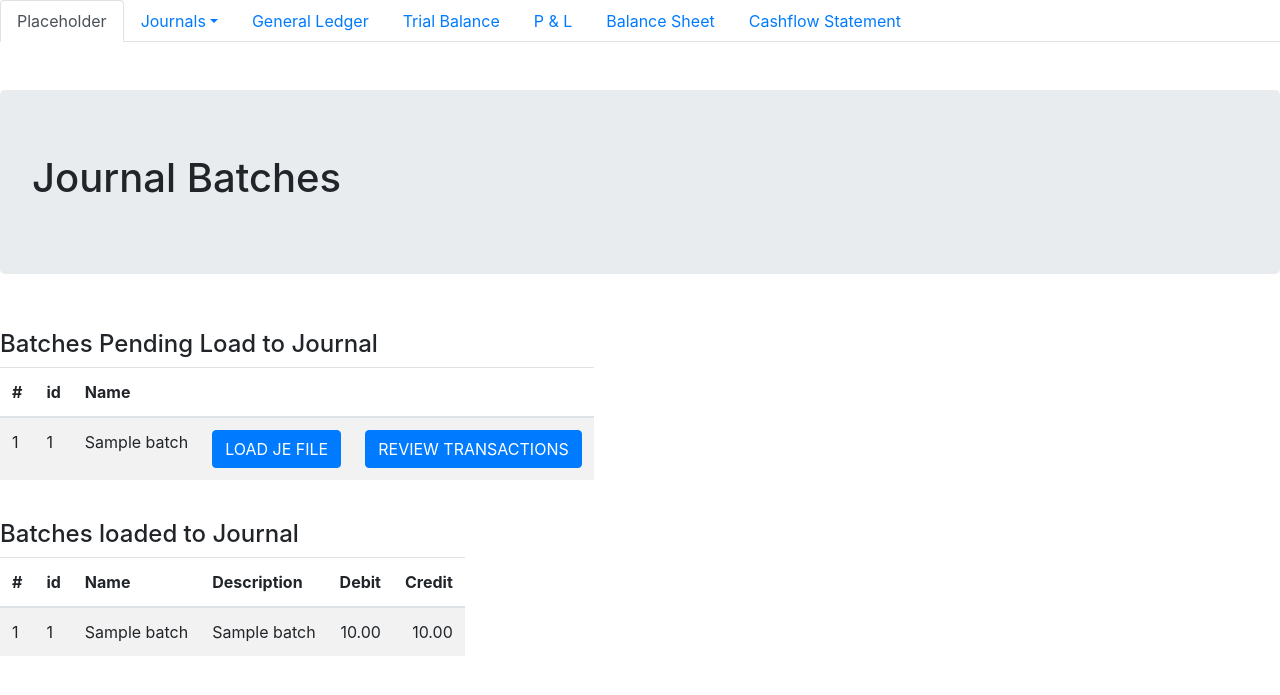
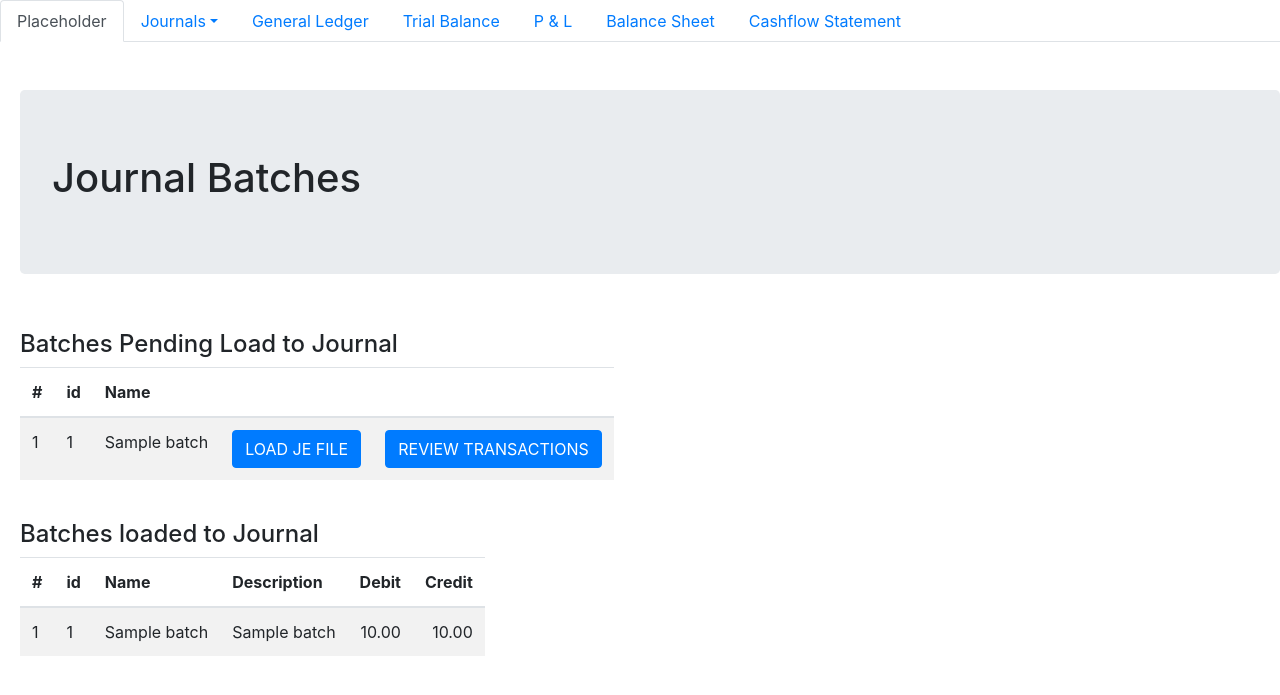
Before and after one commit to sammyrTX/growler-vaq, a Flask app: template pkg/web/accounting_app/templates/journals/batch_list.html in a window 1280 px wide. Shown: the part 56-751 px from the top of the page. Run offline with Flask 2, Linux system fonts and the light colour scheme; the template is opened without the code that fills it: most values are stand-ins (such as "Sample title", 1, 10 or a date in 2020); parts of the project's set-up code (start-up, migrations or seed data) failed here and were passed over; some libraries are stand-ins or nearby versions.

Commit message:
Add a little padding to the left of batch list page

```diff
--- a/pkg/web/accounting_app/templates/journals/batch_list.html
+++ b/pkg/web/accounting_app/templates/journals/batch_list.html
@@ -1,6 +1,10 @@
 {% extends "base.html" %}
 
 {% block content %}
+
+<div class="" style="padding-left: 20px;">
+
+
 
 <div class="jumbotron">
 
@@ -97,5 +101,6 @@
   </tbody>
 </table>
 
+</div>
 
 {% endblock %}
```
